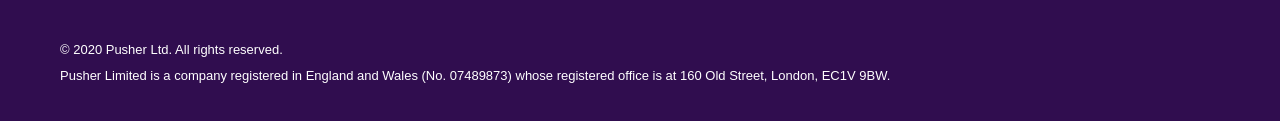
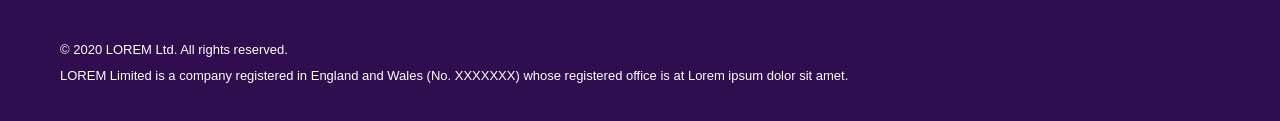
Before and after one commit to pdji1602003/pricing-page, a plain HTML site: page index.html in a window 1280 px wide. Shown: the part 2864-2985 px from the top of the page. Drawn offline with Linux system fonts and the light colour scheme.

Commit message:
change address

```diff
--- a/index.html
+++ b/index.html
@@ -323,9 +323,8 @@
 				</ul>
 			</div>
 			<div class="footer_copyright">
-				<p>© 2020 Pusher Ltd. All rights reserved.</p>
-				<p>Pusher Limited is a company registered in England and Wales (No. 07489873) whose registered office is at 160
-					Old Street, London, EC1V 9BW.</p>
+				<p>© 2020 LOREM Ltd. All rights reserved.</p>
+				<p>LOREM Limited is a company registered in England and Wales (No. XXXXXXX) whose registered office is at Lorem ipsum dolor sit amet.</p>
 			</div>
 		</section>
 	</footer>
```
